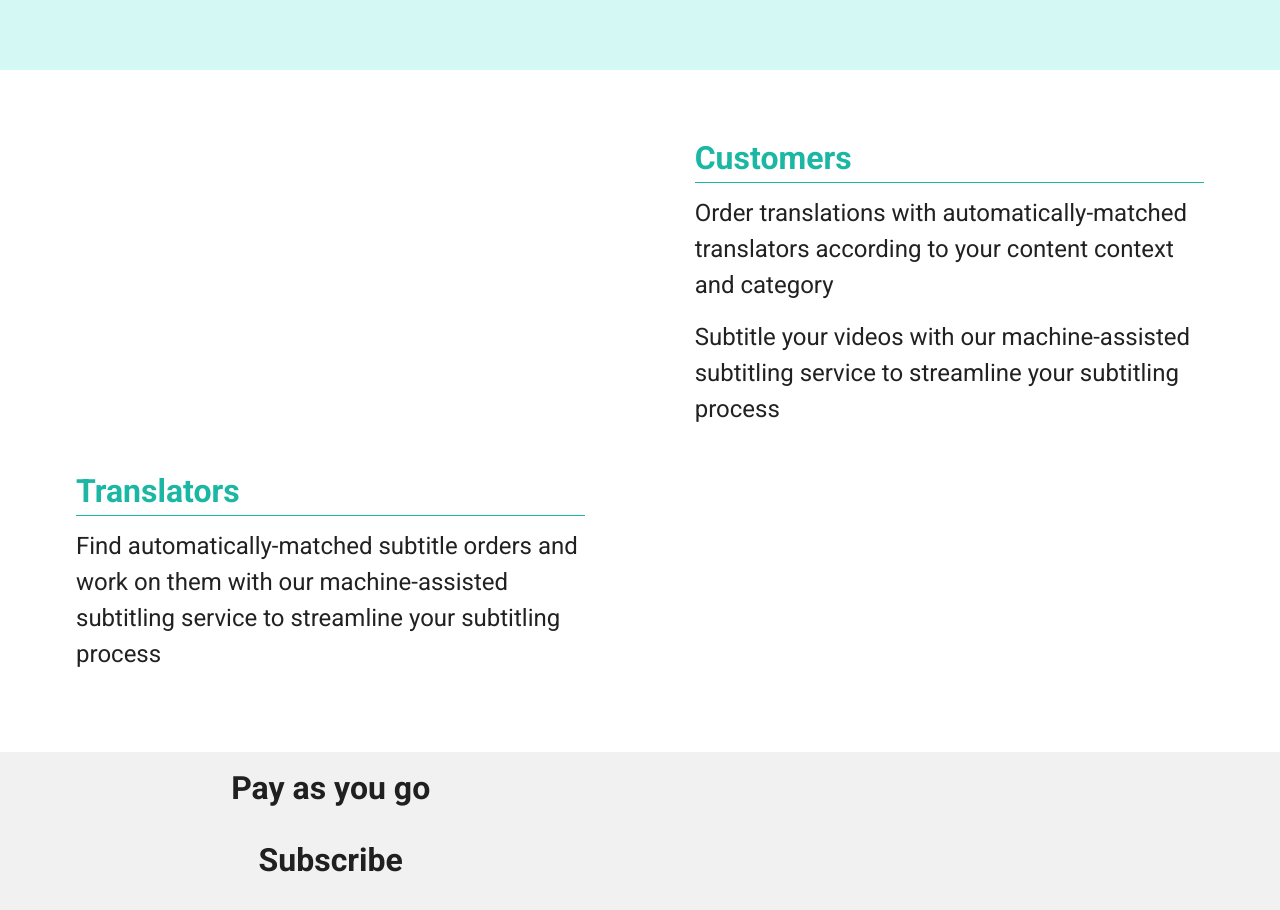
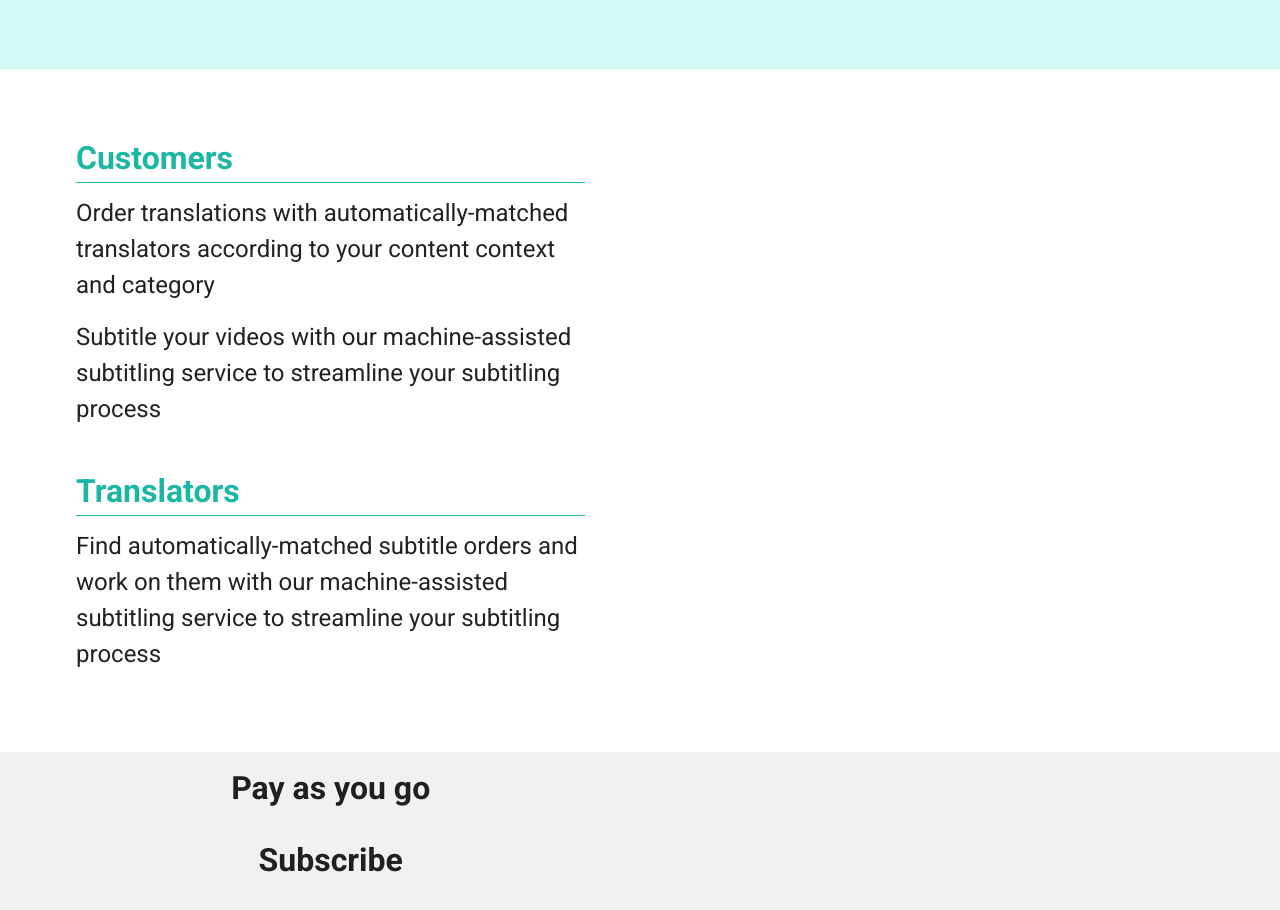
Before and after one commit to upside-down-cubes/gophi-frontend, a Vue app: page / in a window 1280 px wide. Shown: the part 1840-2750 px from the top of the page. Built offline with nearby package versions, Linux system fonts and the light colour scheme.

Commit message:
Edited home page bug

```diff
--- a/src/components/home/Home.vue
+++ b/src/components/home/Home.vue
@@ -100,7 +100,6 @@
     </v-container>
     <v-container style="background-color: #ffffff">
       <v-row class="my-10">
-        <v-col></v-col>
         <v-col md="5" class="mx-16">
           <h1 style="color: #1bb7a4">Customers</h1>
           <v-divider class="mb-3" style="border-color: #1bb7a4" />
@@ -122,7 +121,6 @@
             process
           </p>
         </v-col>
-        <v-col></v-col>
       </v-row>
     </v-container>
     <v-container style="background-color: #f1f1f1">
```
